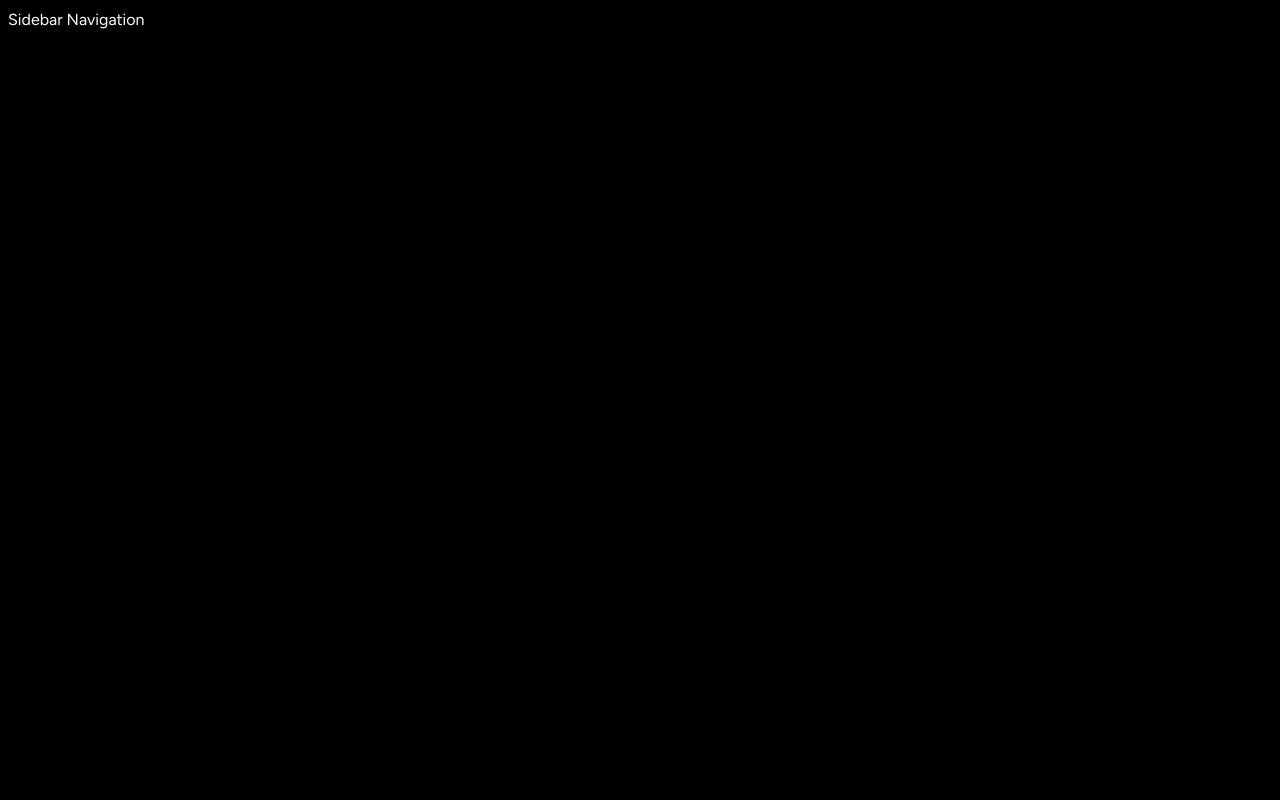
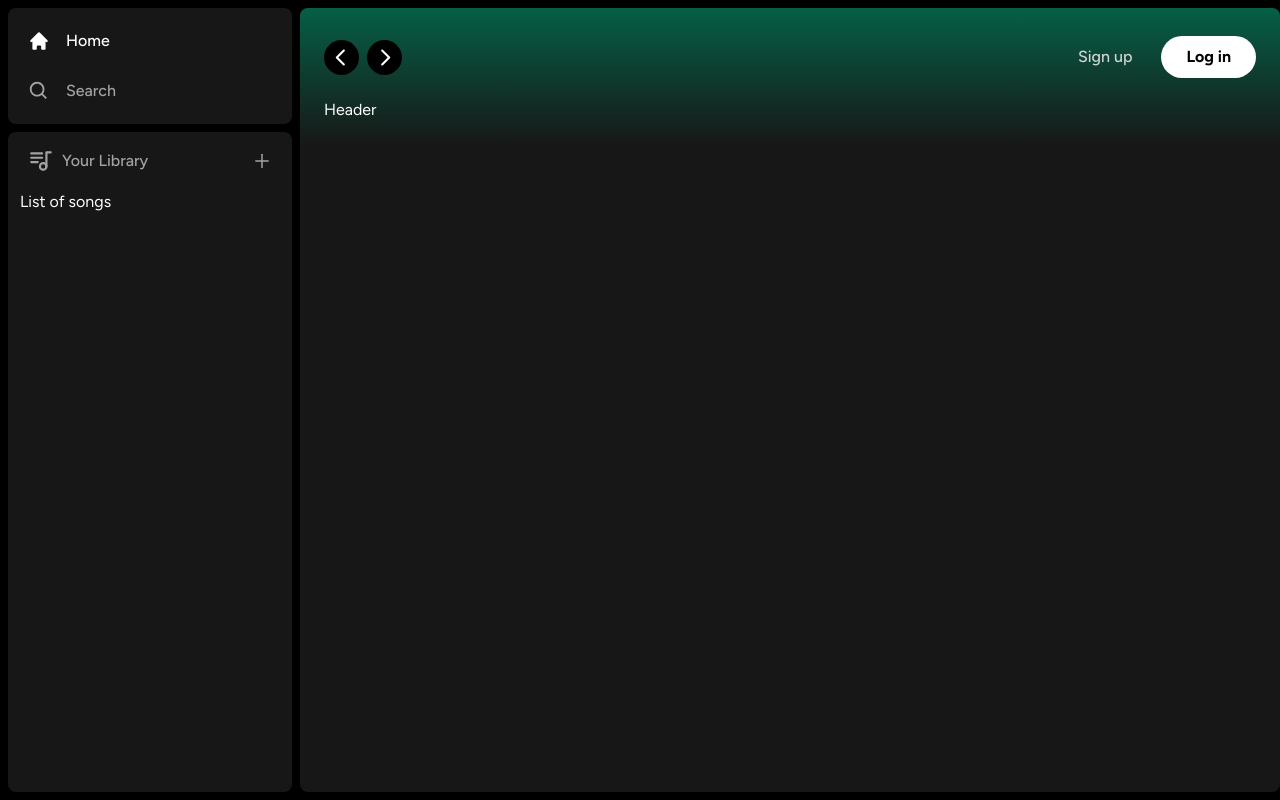
Before and after one commit to nikolayhotim1/spotify-clone, a Next.js app: page / in a window 1280 px wide. Built offline with nearby package versions, Linux system fonts and the light colour scheme.

Commit message:
feature: improve app layout

```diff
--- a/src/app/(site)/page.tsx
+++ b/src/app/(site)/page.tsx
@@ -1,3 +1,9 @@
+import { Header } from '@/components/Header'
+
 export default function Home() {
-	return <div className='text-green-500'>Main Content</div>
+	return (
+		<div className='bg-neutral-900 rounded-lg h-full w-full overflow-hidden overflow-y-auto'>
+			<Header>Header</Header>
+		</div>
+	)
 }
--- a/src/components/Box.tsx
+++ b/src/components/Box.tsx
@@ -1,8 +1,10 @@
+import { twMerge } from 'tailwind-merge'
+
 interface BoxProps {
 	children: React.ReactNode
 	className?: string
 }
 
 export function Box({ children, className }: BoxProps) {
-	return <div>{children}</div>
+	return <div className={twMerge(`bg-neutral-900 rounded-lg h-fit w-full`, className)}>{children}</div>
 }
--- /dev/null
+++ b/src/components/Button.tsx
@@ -0,0 +1,26 @@
+import { forwardRef } from 'react'
+import { twMerge } from 'tailwind-merge'
+
+interface ButtonProps extends React.ButtonHTMLAttributes<HTMLButtonElement> {}
+
+export const Button = forwardRef<HTMLButtonElement, ButtonProps>(
+	({ className, children, disabled, type = 'button', ...props }, ref) => {
+		return (
+			<button
+				className={twMerge(
+					`w-full rounded-full bg-green-500 border border-transparent px-3 py-3 disabled:cursor-not-allowed disabled:opacity-50 text-black font-bold hover:opacity-75 transition`,
+					disabled && 'opacity-75 cursor-not-allowed',
+					className
+				)}
+				type={type}
+				disabled={disabled}
+				ref={ref}
+				{...props}
+			>
+				{children}
+			</button>
+		)
+	}
+)
+
+Button.displayName = 'Button'
--- /dev/null
+++ b/src/components/Header.tsx
@@ -0,0 +1,82 @@
+'use client'
+
+import { useRouter } from 'next/navigation'
+import { twMerge } from 'tailwind-merge'
+import { RxCaretLeft, RxCaretRight } from 'react-icons/rx'
+import { HiHome } from 'react-icons/hi'
+import { BiSearch } from 'react-icons/bi'
+import { Button } from './Button'
+
+interface HeaderProps {
+	children: React.ReactNode
+	className?: string
+}
+
+export function Header({ children, className }: HeaderProps) {
+	const router = useRouter()
+
+	function handleLogout() {
+		//
+	}
+
+	return (
+		<div
+			className={twMerge(
+				`h-fit bg-gradient-to-b from-emerald-800 p-6`,
+				className
+			)}
+		>
+			<div className='w-full mb-4 flex items-center justify-between'>
+				<div className='hidden md:flex gap-x-2 items-center'>
+					<button
+						className='rounded-full bg-black flex items-center justify-center cursor-pointer hover:opacity-75 transition'
+						onClick={() => router.back()}
+					>
+						<RxCaretLeft className='text-white' size={35} />
+					</button>
+					<button
+						className='rounded-full bg-black flex items-center justify-center cursor-pointer hover:opacity-75 transition'
+						onClick={() => router.forward()}
+					>
+						<RxCaretRight className='text-white' size={35} />
+					</button>
+				</div>
+				<div className='flex md:hidden gap-x-2 items-center'>
+					<button
+						className='rounded-full p-2 bg-white flex items-center justify-center cursor-pointer hover:opacity-75 transition'
+						onClick={() => router.push('/')}
+					>
+						<HiHome className='text-black' size={20} />
+					</button>
+					<button
+						className='rounded-full p-2 bg-white flex items-center justify-center cursor-pointer hover:opacity-75 transition'
+						onClick={() => router.push('/')}
+					>
+						<BiSearch className='text-black' size={20} />
+					</button>
+				</div>
+				<div className='flex justify-between items-center gap-x-4'>
+					<>
+						<div>
+							<Button
+								className='bg-transparent text-neutral-300 font-medium'
+								onClick={() => {}}
+							>
+								Sign up
+							</Button>
+						</div>
+						<div>
+							<Button
+								className='bg-white px-6 py-2'
+								onClick={() => {}}
+							>
+								Log in
+							</Button>
+						</div>
+					</>
+				</div>
+			</div>
+			{children}
+		</div>
+	)
+}
--- /dev/null
+++ b/src/components/Library.tsx
@@ -0,0 +1,27 @@
+'use client'
+
+import { TbPlaylist } from 'react-icons/tb'
+import { AiOutlinePlus } from 'react-icons/ai'
+
+export function Library() {
+	function handleClick() {
+		// Handle upload later
+	}
+
+	return (
+		<div className='flex flex-col'>
+			<div className='flex items-center justify-between px-5 pt-4'>
+				<div className='inline-flex items-center gap-x-2'>
+					<TbPlaylist className='text-neutral-400' size={26} />
+					<p className='text-neutral-400 font-medium text-md'>Your Library</p>
+				</div>
+				<AiOutlinePlus
+					className='text-neutral-400 cursor-pointer hover:text-white transition'
+					size={20}
+					onClick={handleClick}
+				/>
+			</div>
+			<div className='flex flex-col gap-y-2 mt-4 px-3'>List of songs</div>
+		</div>
+	)
+}
--- a/src/components/Sidebar.tsx
+++ b/src/components/Sidebar.tsx
@@ -5,6 +5,8 @@
 import { HiHome } from 'react-icons/hi'
 import { BiSearch } from 'react-icons/bi'
 import { Box } from './Box'
+import { SidebarItem } from './SidebarItem'
+import { Library } from './Library'
 
 interface SidebarProps {
 	children: React.ReactNode
@@ -32,8 +34,18 @@
 	return (
 		<div className='flex h-full'>
 			<div className='hidden md:flex flex-col gap-y-2 bg-black h-full w-[300px] p-2'>
-				<Box>Sidebar Navigation</Box>
+				<Box>
+					<div className='flex flex-col gap-y-4 px-5 py-4'>
+						{routes.map(item => (
+							<SidebarItem key={item.label} {...item} />
+						))}
+					</div>
+				</Box>
+				<Box className='overflow-y-auto h-full'>
+					<Library />
+				</Box>
 			</div>
+			<main className='h-full flex-1 overflow-y-auto py-2'>{children}</main>
 		</div>
 	)
 }
--- /dev/null
+++ b/src/components/SidebarItem.tsx
@@ -0,0 +1,25 @@
+import Link from 'next/link'
+import { IconType } from 'react-icons'
+import { twMerge } from 'tailwind-merge'
+
+interface SidebarItemProps {
+	icon: IconType
+	label: string
+	active?: boolean
+	href: string
+}
+
+export function SidebarItem({ icon: Icon, label, active, href }: SidebarItemProps) {
+	return (
+		<Link
+			href={href}
+			className={twMerge(
+				`flex flex-row h-auto items-center w-full gap-x-4 text-md font-medium cursor-pointer hover:text-white transition text-neutral-400 py-1`,
+				active && 'text-white'
+			)}
+		>
+			<Icon size={26} />
+			<p className='truncate w-full'>{label}</p>
+		</Link>
+	)
+}
```
Also changed, not shown: 1 other file (tests, documents, lock files or other folders).
